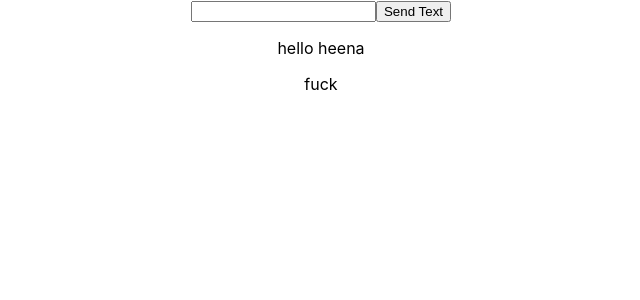
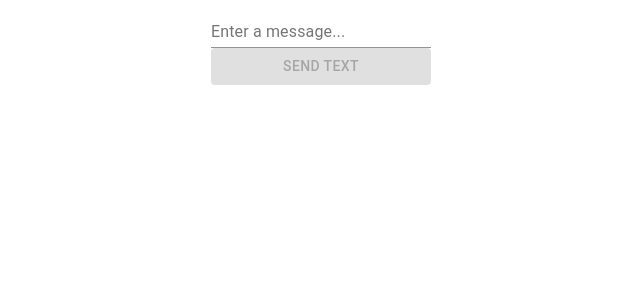
Before and after one commit to Abhay5855/Chat-Application, a React (Create React App) app in the folder chat-webapp-react/: page /room in a window 1280 px wide. Shown: the top 300 px of the page, without its empty margins (319-959 px from the left). Built offline with nearby package versions, Linux system fonts and the light colour scheme.

Commit message:
feat: using material-ui form control

```diff
--- a/chat-webapp-react/src/components/Chat.js
+++ b/chat-webapp-react/src/components/Chat.js
@@ -1,12 +1,17 @@
 import React from "react";
-// import { useState } from "react";
 import styled from "styled-components";
 import { useState } from "react";
+import { Button } from "@material-ui/core";
+import { FormControl } from "@material-ui/core";
+import { InputLabel } from "@material-ui/core";
+import { Input } from "@material-ui/core";
+
 function Chat() {
   const [input, setInput] = useState("");
-  const [messages, setMessages] = useState(['hello heena','fuck']);
+  const [messages, setMessages] = useState([]);
 
   const sendMessage = (e) => {
+    e.preventDefault();
     setMessages([...messages, input]);
     setInput("");
   };
@@ -15,21 +20,26 @@ function Chat() {
   console.log(messages);
   return (
     <Container>
-      <input value={input} onChange={(e) => setInput(e.target.value)} />
-      <button onClick={sendMessage}>Send Text</button>
+      <form>
+        <FormControl>
+          <InputLabel>Enter a message...</InputLabel>
+          <Input value={input} onChange={(e) => setInput(e.target.value)} />
+          <Button
+            disabled={!input}
+            variant="contained"
+            color="primary"
+            type="submit"
+            onClick={sendMessage}
+          >
+            Send Text
+          </Button>
+        </FormControl>
+      </form>
 
-     {
-         messages.map((msg)=> {
-             return (
-                 <p>{msg}</p>
-             )
-         })
-     }
-
+      {messages.map((msg) => {
+        return <p>{msg}</p>;
+      })}
     </Container>
-
-
-
   );
 }
 
```
